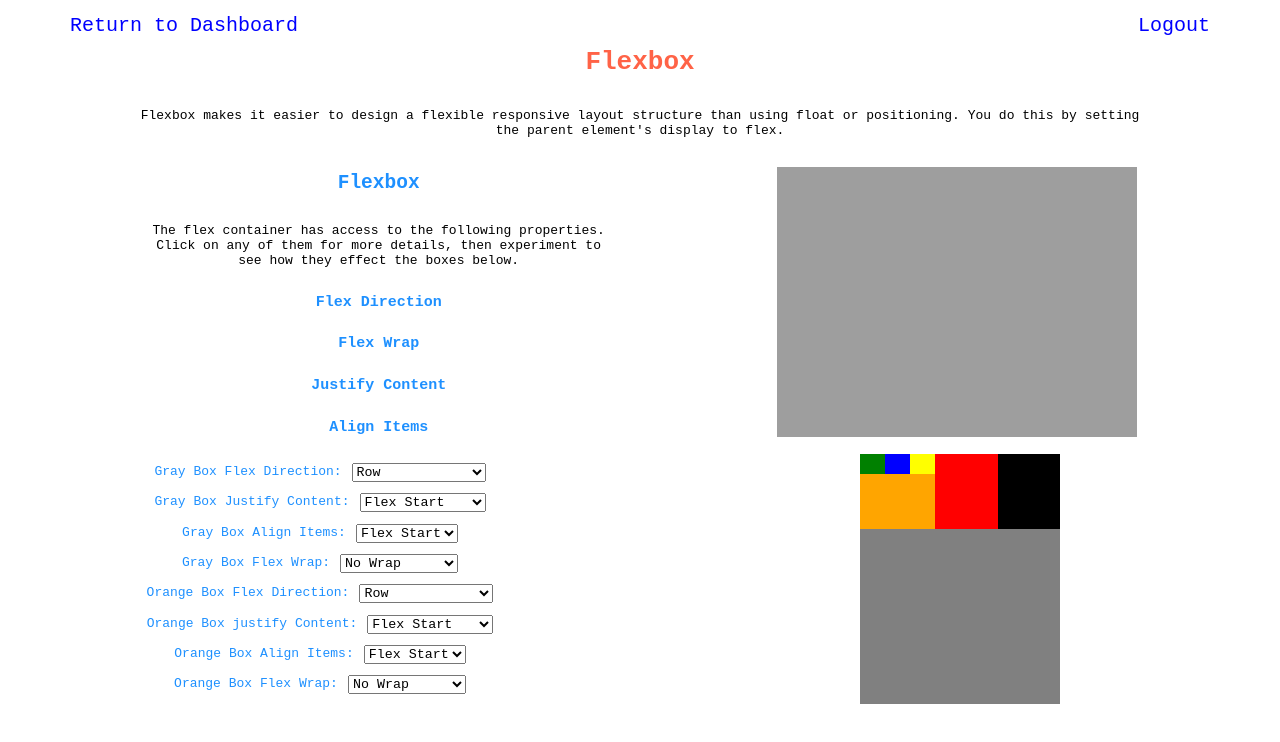
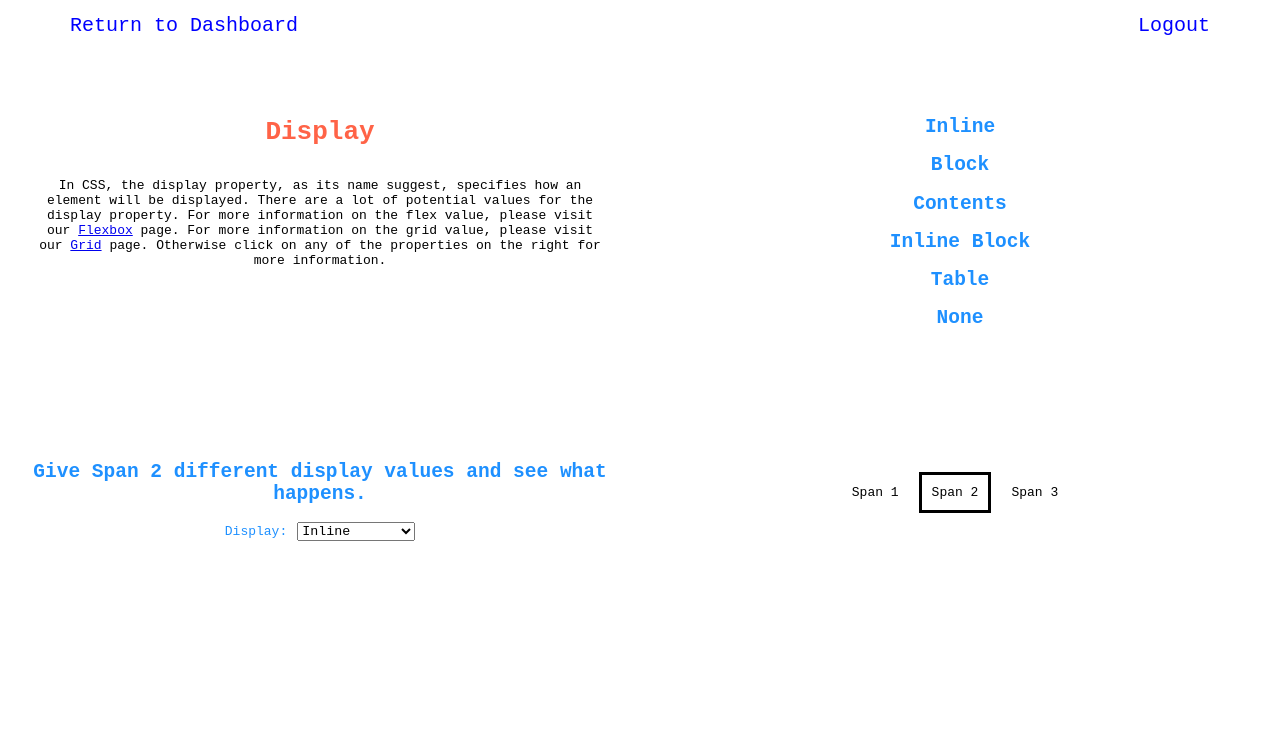
Before and after one commit to paulbrooks646/competencies, a React (Create React App) app: page /#/Display in a window 1280 px wide. Before the commit this address led to /#/Flexbox. Shown: the top 742 px of the page. Built offline with nearby package versions, Linux system fonts and the light colour scheme; what redux-promise-middleware would draw is missing.

Commit message:
display done

```diff
--- a/src/Components/BoxModel/BoxModel.scss
+++ b/src/Components/BoxModel/BoxModel.scss
@@ -16,8 +16,7 @@
       width: 50%;
       @include flex;
 
-      .box-model-title {
-      }
+
     }
 
     .box-model-image {
--- a/src/Components/Display/Display.js
+++ b/src/Components/Display/Display.js
@@ -73,11 +73,9 @@ export default function Display() {
       </div>
       <div className="display-practice-div">
               <div className="display-practice-properties">
-          <label style={{}}>Span 2 Display:</label>
-          <select
-            value={display}
-            onChange={(e) => setDisplay(e.target.value)}
-          >
+                  <h2>Give Span 2 different display values and see what happens.</h2>
+          <label className="display-label">Display:</label>
+          <select value={display} onChange={(e) => setDisplay(e.target.value)}>
             <option value="inline">Inline</option>
             <option value="block">Block</option>
             <option value="contents">Contents</option>
@@ -87,58 +85,106 @@ export default function Display() {
           </select>
         </div>
 
-          <div>
-            <span style={{ marginRight: "10px" }}>Span 1</span>
-            <span
+        <div className="display-practice-example">
+          <span className="display-practice-span">Span 1</span>
+          <span className="display-practice-span"
             style={{
                 display: `${display}`,
-                backgroundColor: "red",
-                border: "solid 1px black",
-                marginRight: "10px",
+                border: "solid"
             }}
           >
             Span 2
           </span>
-            <span>Span 3</span>
+          <span className="display-practice-span">Span 3</span>
         </div>
-          <p style={{ position: "relative", top: "20%" }}>
-            Look what happens when you give Span 2 different display values.
-          </p>
-
       </div>
       <div className={`${inlineCard ? "display-card" : "display-card-closed"}`}>
         <h2 className="display-card-title">Inline</h2>
-              <p className="display-card-description"></p>
-              <button className="display-card-button" onClick={() => toggleInlineCard()}>CLOSE</button></div>
+        <p className="display-card-description">
+          The element generates one or more inline element boxes that do not
+          generate line breaks before or after themselves. In normal flow, the
+          next element will be on the same line if there is space.
+        </p>
+        <button
+          className="display-card-button"
+          onClick={() => toggleInlineCard()}
+        >
+          CLOSE
+        </button>
+      </div>
       <div className={`${blockCard ? "display-card" : "display-card-closed"}`}>
         <h2 className="display-card-title">Block</h2>
-              <p className="display-card-description"></p>
-              <button className="display-card-button" onClick={() => toggleBlockCard()}>CLOSE</button></div><div className={`${contentsCard ? "display-card" : "display-card-closed"}`}>
+        <p className="display-card-description">
+          The element generates a block element box, generating line breaks both
+          before and after the element when in the normal flow.
+        </p>
+        <button
+          className="display-card-button"
+          onClick={() => toggleBlockCard()}
+        >
+          CLOSE
+        </button>
+      </div>
+      <div
+        className={`${contentsCard ? "display-card" : "display-card-closed"}`}
+      >
         <h2 className="display-card-title">Contents</h2>
-              <p className="display-card-description"></p>
-              <button className="display-card-button" onClick={() => toggleContentsCard()}>CLOSE</button></div><div className={`${inlineBlockCard ? "display-card" : "display-card-closed"}`}>
+        <p className="display-card-description">
+          These elements don't produce a specific box by themselves. They are
+          replaced by their pseudo-box and their child boxes.
+        </p>
+        <button
+          className="display-card-button"
+          onClick={() => toggleContentsCard()}
+        >
+          CLOSE
+        </button>
+      </div>
+      <div
+        className={`${
+          inlineBlockCard ? "display-card" : "display-card-closed"
+        }`}
+      >
         <h2 className="display-card-title">Inline Block</h2>
-              <p className="display-card-description"></p>
-              <button className="display-card-button" onClick={() => toggleInlineBlockCard()}>CLOSE</button></div><div className={`${tableCard ? "display-card" : "display-card-closed"}`}>
+        <p className="display-card-description">
+          The element generates a block element box that will be flowed with
+          surrounding content as if it were a single inline box (behaving much
+          like a replaced element would).
+        </p>
+        <button
+          className="display-card-button"
+          onClick={() => toggleInlineBlockCard()}
+        >
+          CLOSE
+        </button>
+      </div>
+      <div className={`${tableCard ? "display-card" : "display-card-closed"}`}>
         <h2 className="display-card-title">Table</h2>
-              <p className="display-card-description"></p>
-              <button className="display-card-button" onClick={() => toggleTableCard()}>CLOSE</button></div><div className={`${noneCard ? "display-card" : "display-card-closed"}`}>
+        <p className="display-card-description">
+          These elements behave like HTML table elements. It defines a
+          block-level box.
+        </p>
+        <button
+          className="display-card-button"
+          onClick={() => toggleTableCard()}
+        >
+          CLOSE
+        </button>
+      </div>
+      <div className={`${noneCard ? "display-card" : "display-card-closed"}`}>
         <h2 className="display-card-title">None</h2>
-              <p className="display-card-description"></p>
-              <button className="display-card-button" onClick={() => toggleNoneCard()}>CLOSE</button></div>
-      <p>
-        of ourThe potential display values are Flex, Inline, Inline Block,
-        Block, Contents, and none. For more information on Flex, please visit
-        our page. The inline value displays the element inline and negates all
-        height and width properties. The block value displays the element as a
-        block element, it will start on a new line and take up the entire width.
-        The contents value makes the container disappear displaying only the
-        contents inside. It moves any children element a level up in the DOM.
-        Inline-block is displayed like an inline element but is able to receive
-        height and width values. Display none removes the element along with its
-        children. The Flex and Grid values will be explained in their own
-        section.
+        <p className="display-card-description">
+          Turns off the display of an element so that it has no effect on layout
+          (the document is rendered as though the element did not exist). All
+          descendant elements also have their display turned off.
         </p>
+        <button
+          className="display-card-button"
+          onClick={() => toggleNoneCard()}
+        >
+          CLOSE
+        </button>
+      </div>
     </div>
   );
 }
--- a/src/Components/Display/Display.scss
+++ b/src/Components/Display/Display.scss
@@ -1,19 +1,16 @@
 @import "../variables";
 @import "../mixins";
 
-
 .display-main {
-     position: relative;
-    top: 50px;
   @include flex;
   height: 100vh;
-
   overflow: hidden;
-
 
   .display-introduction {
     display: flex;
     width: 100%;
+    position: relative;
+    top: 100px;
 
     .display-description-div {
       width: 50%;
@@ -22,32 +19,45 @@
 
     .display-value-div {
       width: 50%;
-            .display-value {
-
-            }
 
       .display-value:hover {
         cursor: pointer;
         transform: scale(1.1);
       }
     }
-
-
-
   }
   .display-practice-div {
     display: flex;
+    align-items: center;
+    width: 100%;
+    justify-content: space-evenly;
+    position: relative;
+    top: 200px;
 
     .display-practice-properties {
+        width: 50%;
+
+
+         .display-label {
+            color: $blue;
+        margin-right: 10px;
+        }
+    }
+
+    .display-practice-example {
+        width: 50%;
+
+        .display-practice-span {
+            margin-right: 10px;
+            padding: 10px;
+        }
 
     }
   }
 
-
   .display-card {
-
-    width: 500px;
-    height: 500px;
+    width: 350px;
+    height: 350px;
     position: relative;
     bottom: 125px;
     z-index: 2;
```
Lines whose indentation alone changed are shown as unchanged.
